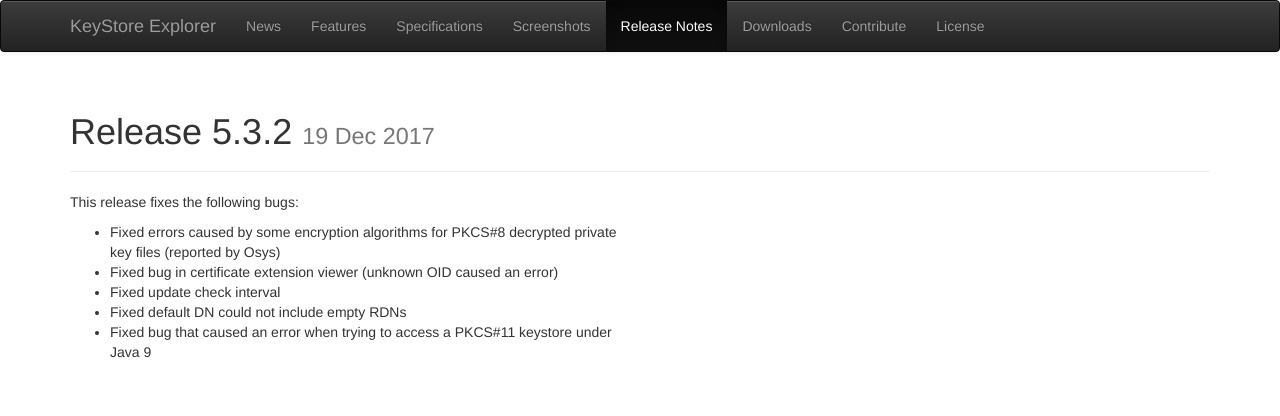
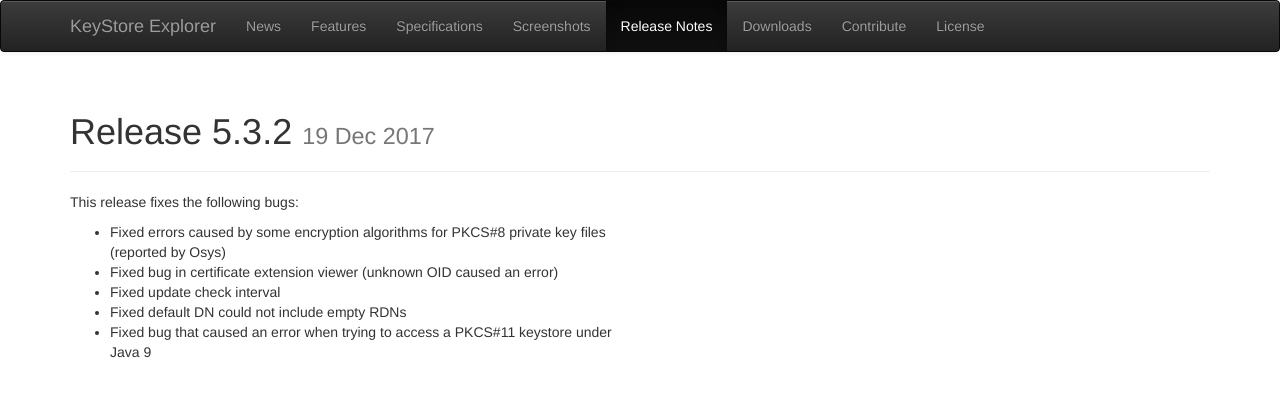
Before and after one commit to kaikramer/kaikramer.github.io, a Jekyll site: the page built from releases.html, in a window 1280 px wide and 900 px high. Shown: the top 416 px of the window. Built offline with Jekyll 4.4.1, drawn with Linux system fonts in a browser that asks for light colours.

Commit message:
Fixed sentence

```diff
--- a/releases.html
+++ b/releases.html
@@ -12,7 +12,7 @@
 		<p>
 		This release fixes the following bugs:
 		<ul>
-			<li>Fixed errors caused by some encryption algorithms for PKCS#8 decrypted private key files (reported by Osys)</li>
+			<li>Fixed errors caused by some encryption algorithms for PKCS#8 private key files (reported by Osys)</li>
 			<li>Fixed bug in certificate extension viewer (unknown OID caused an error)</li>
 			<li>Fixed update check interval</li>
 			<li>Fixed default DN could not include empty RDNs</li>
```
